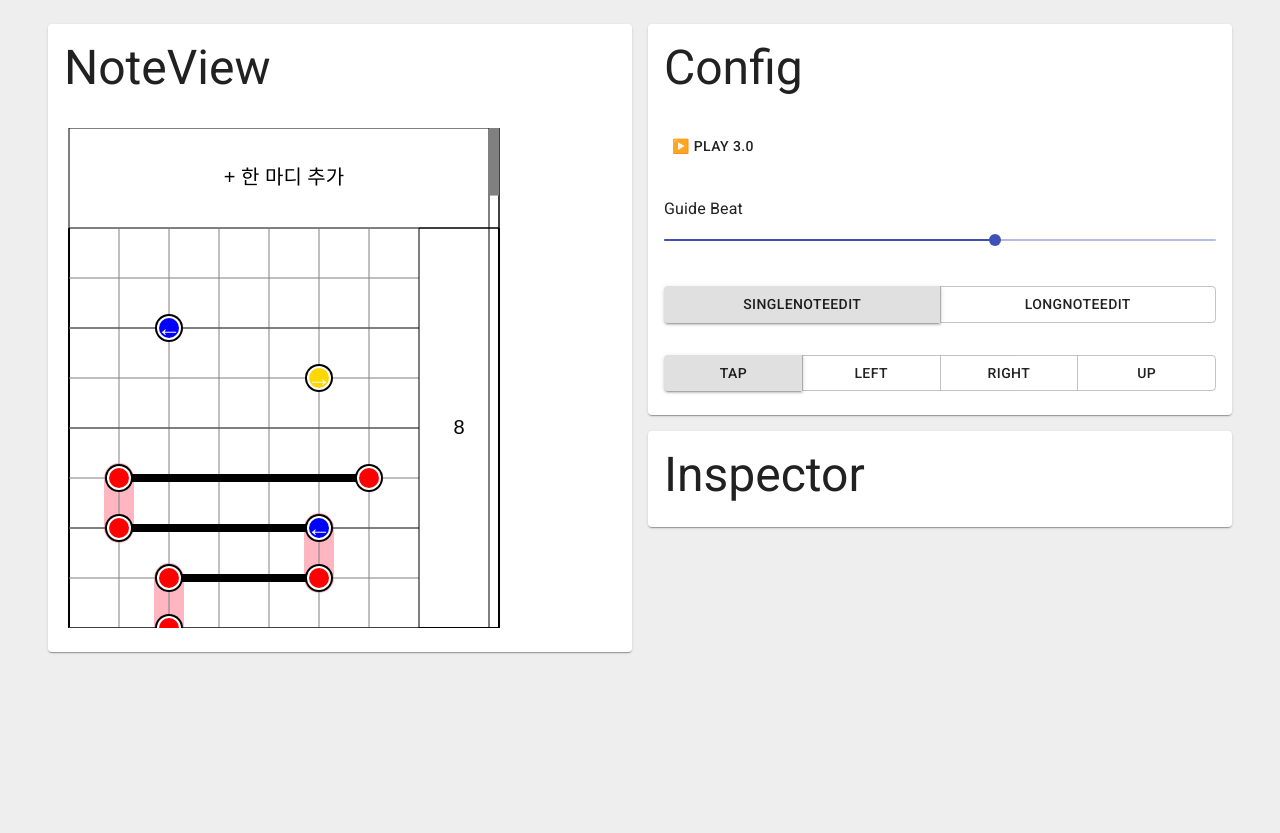
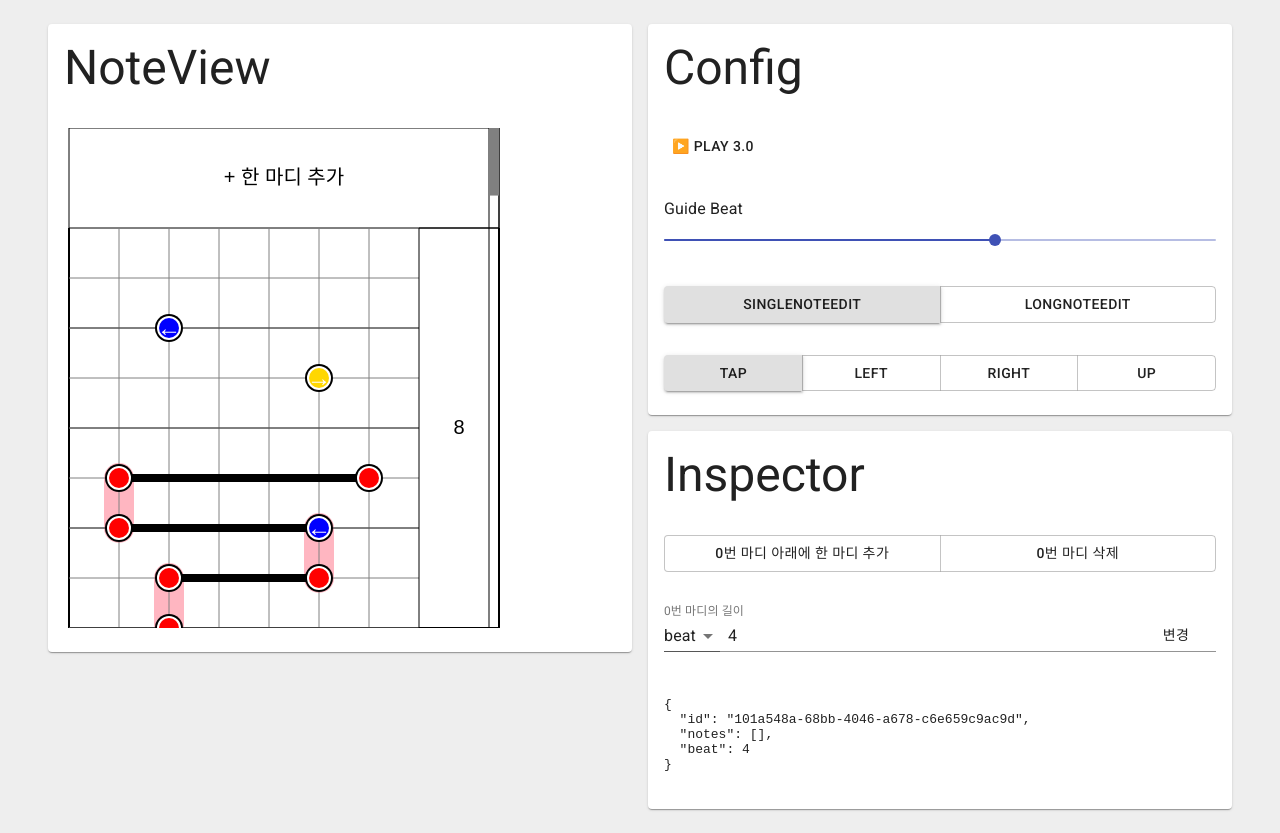
Before and after one commit to NamseEnt/Milishita-NoteEditor, a React (Vite) app in the folder web/: page / in a window 1280 px wide. Before the commit the page ends 800 px from the top, so only its background shows below. Built offline with nearby package versions, Linux system fonts and the light colour scheme.

Commit message:
Set bar's duration with second for music intro

```diff
--- a/web/src/Inspector/ChangeBarBeatComponent.tsx
+++ b/web/src/Inspector/ChangeBarBeatComponent.tsx
@@ -4,7 +4,11 @@ import { isNumber } from 'util';
 import { dispatch } from '~StateStore/store';
 import { BarAction } from '~StateStore/_gen/bar_action.ts';
 import { removeOverFlowedNotes } from '~utils/note';
-import { Button, InputAdornment, TextField} from '@material-ui/core';
+import { Button, InputAdornment, TextField, InputLabel, Select, MenuItem} from '@material-ui/core';
+import { convertBarSecondToBeat, convertBarBeatToSecond } from '~utils/bar';
+
+const durationUnits = ['second', 'beat'] as const;
+type DurationUnit = typeof durationUnits[number];
 
 type ChangeBarBeatInputProps = {
   isPlaying: boolean;
@@ -14,37 +18,70 @@ type ChangeBarBeatInputProps = {
 
 type ChangeBarBeatInputStates = {
   inputText: string;
+  durationUnit: DurationUnit;
 }
 
 export default class ChangeBarBeatComponent extends Component<ChangeBarBeatInputProps, ChangeBarBeatInputStates>  {
   constructor(props: ChangeBarBeatInputProps) {
     super(props);
     this.state = {
-      inputText: props.bar.beat.toString()
+      inputText: this.getDurationByBeat(props.bar.beat, 'beat').toString(),
+      durationUnit: 'beat',
     };
+
+    this.handleInputChange = this.handleInputChange.bind(this);
+    this.handleDurationUnitSelectChange = this.handleDurationUnitSelectChange.bind(this);
   }
 
   public componentWillReceiveProps(nextProps: Readonly<ChangeBarBeatInputProps>): void {
-    this.setInputText(nextProps.bar.beat.toString());
+    const duration = this.getDurationByBeat(nextProps.bar.beat);
+    this.setState({
+      inputText: duration.toString(),
+    });
   }
 
-  private setInputText(inputText: string): void {
+  private getDurationByBeat(beat: number, manualDurationUnit?: DurationUnit) {
+    const durationUnit = manualDurationUnit || this.state.durationUnit;
+    return durationUnit === 'second'
+      ? convertBarBeatToSecond(beat)
+      : beat;
+  }
+
+  private handleInputChange(event: ChangeEvent<HTMLTextAreaElement | HTMLInputElement>): void {
     this.setState({
-      inputText,
+      inputText: event.target.value,
+    });
+  }
+
+  private handleDurationUnitSelectChange(event: React.ChangeEvent<{ value: unknown }>): void {
+    const { beat } = this.props.bar;
+    const durationUnit = event.target.value as DurationUnit;
+    const duration = this.getDurationByBeat(beat, durationUnit);
+
+    this.setState({
+      durationUnit,
+      inputText: duration.toString(),
     });
   }
 
   private changeBarBeat(): void {
-    const { inputText } = this.state;
+    const {
+      inputText,
+      durationUnit,
+    } = this.state;
     const {
       bar,
       barIndex,
     } = this.props;
 
-    const beat = parseFloat(inputText);
-    if (!isNumber(beat)) {
+    const inputNumber = parseFloat(inputText);
+    if (!isNumber(inputNumber)) {
       return;
     }
+
+    const beat = durationUnit === 'second'
+      ? convertBarSecondToBeat(inputNumber)
+      : inputNumber;
 
     if (bar.beat > beat) {
       removeOverFlowedNotes(beat, bar.id, barIndex);
@@ -54,20 +91,37 @@ export default class ChangeBarBeatComponent extends Component<ChangeBarBeatInput
   }
 
   public render() {
-    const { inputText } = this.state;
+    const {
+      inputText,
+      durationUnit,
+    } = this.state;
     const {
       barIndex,
       isPlaying,
     } = this.props;
 
+    const durationUnitItems = durationUnits.map(unit => <MenuItem
+      key={`selected-note-${unit}`}
+      value={unit}
+      disabled={durationUnit === unit}
+      selected={durationUnit === unit}
+    >{unit}</MenuItem>);
+
     return <TextField
       fullWidth
-      label={`${barIndex}번 마디의 박자`}
+      label={`${barIndex}번 마디의 길이`}
       disabled={isPlaying}
       type={'number'}
       value={inputText}
-      onChange={(event: ChangeEvent<HTMLTextAreaElement | HTMLInputElement>) => this.setInputText(event.target.value)}
+      onChange={this.handleInputChange}
       InputProps={{
+        startAdornment: <InputAdornment position="start">
+          <Select
+            label={<InputLabel >Note Type</InputLabel>}
+            value={durationUnit}
+            onChange={this.handleDurationUnitSelectChange}
+          >{durationUnitItems}</Select>
+        </InputAdornment>,
         endAdornment: <InputAdornment position="start">
           <Button onClick={() => { this.changeBarBeat() }}>변경</Button>
         </InputAdornment>,
--- a/web/src/Inspector/CursorLocatedBarInspectorComponent.tsx
+++ b/web/src/Inspector/CursorLocatedBarInspectorComponent.tsx
@@ -9,13 +9,14 @@ import {ButtonGroup, Button, Container, CardContent } from '@material-ui/core';
 
 export const CursorLocatedBarInspectorComponent = () => {
   const isPlaying = useSelector((state: RootState) => state.playerState.isPlaying);
+  const bars = useSelector((state: RootState) => state.barState.bars);
   const beats = store.getState().playerState.cursor.beats
   const barIndex = getBarIndexByBeats(beats);
   if (barIndex < 0) {
     return null;
   }
 
-  const bar = store.getState().barState.bars.get(barIndex);
+  const bar = bars.get(barIndex);
   if (!bar) {
     return null;
   }
--- a/web/src/utils/bar.ts
+++ b/web/src/utils/bar.ts
@@ -59,3 +59,13 @@ export function getXY(position: Position): { x: number, y: number } {
     y,
   }
 }
+
+export function convertBarBeatToSecond(beat: number): number {
+  const { bpm } = store.getState().configState;
+  return beat / (bpm / 60);
+}
+
+export function convertBarSecondToBeat(second: number): number {
+  const { bpm } = store.getState().configState;
+  return second * (bpm / 60);
+}
```
